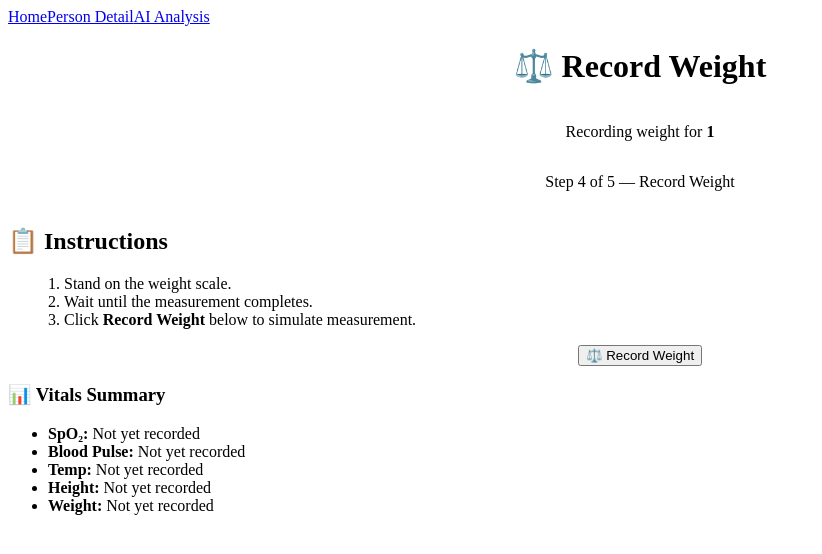
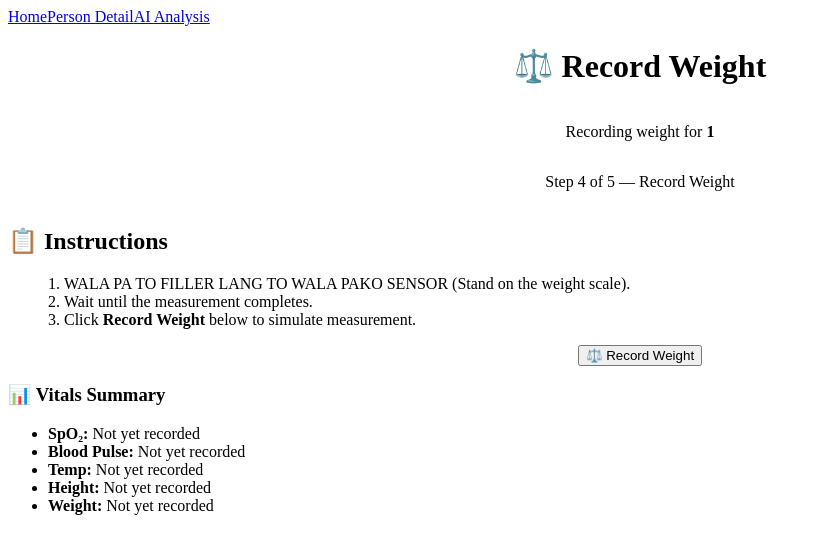
Before and after one commit to CybernestSolutions/BMEv3_FrontEnd, a React (Vite) app: page /record_vitals_step4/1 in a window 1280 px wide. Shown: the top 554 px of the page, without its empty margins (0-822 px from the left). Built offline with nearby package versions, Linux system fonts and the light colour scheme.

Commit message:
feat: :sparkles: filler step 4

```diff
--- a/src/pages/RecordVitalsStep4.tsx
+++ b/src/pages/RecordVitalsStep4.tsx
@@ -89,7 +89,7 @@ export default function RecordVitalsStep4() {
       <div className="bg-white shadow-md rounded-lg p-6 text-left w-full max-w-md mb-6">
         <h2 className="text-xl font-semibold mb-3">📋 Instructions</h2>
         <ol className="list-decimal list-inside space-y-2 text-gray-700">
-          <li>Stand on the weight scale.</li>
+          <li>WALA PA TO FILLER LANG TO WALA PAKO SENSOR (Stand on the weight scale).</li>
           <li>Wait until the measurement completes.</li>
           <li>Click <strong>Record Weight</strong> below to simulate measurement.</li>
         </ol>
```
